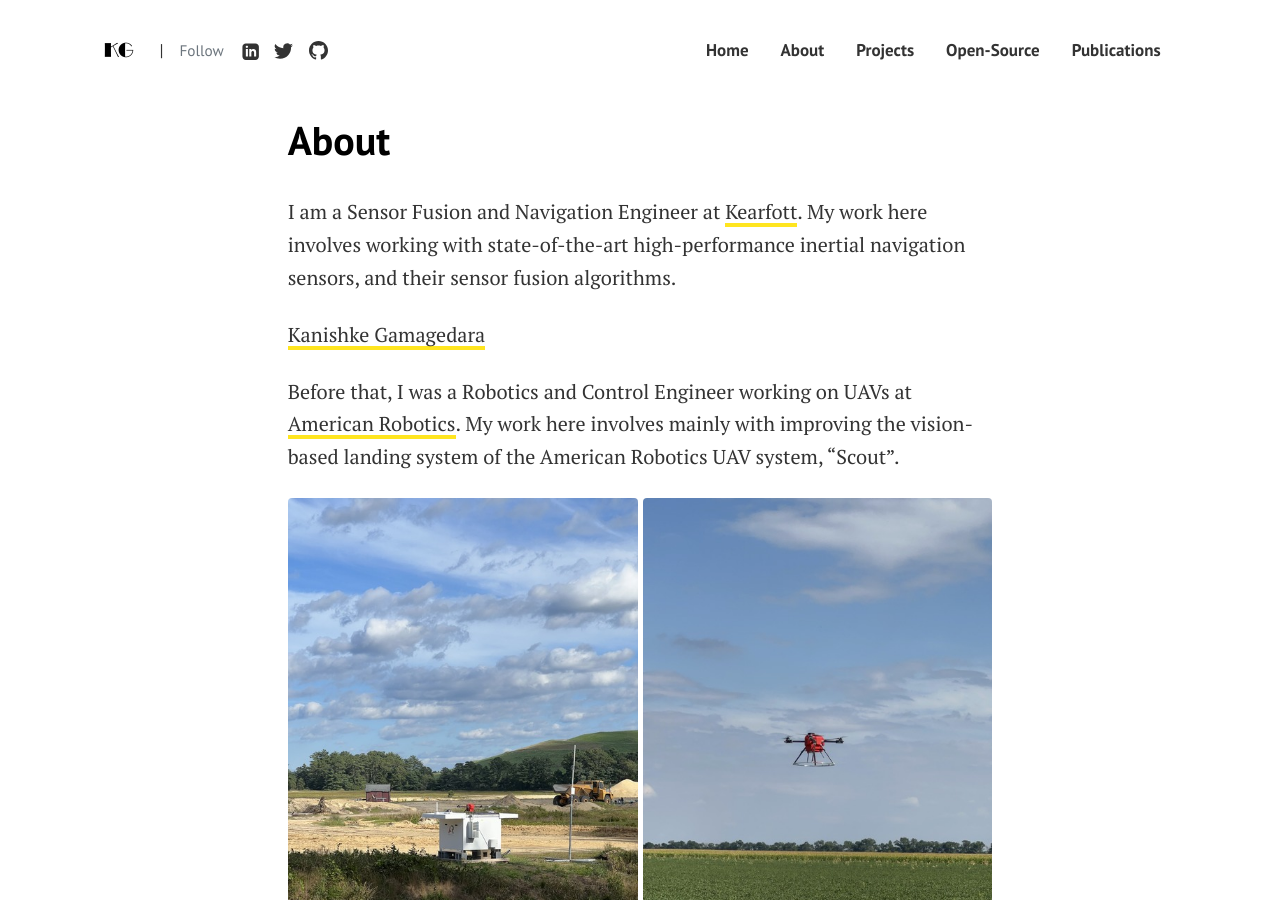
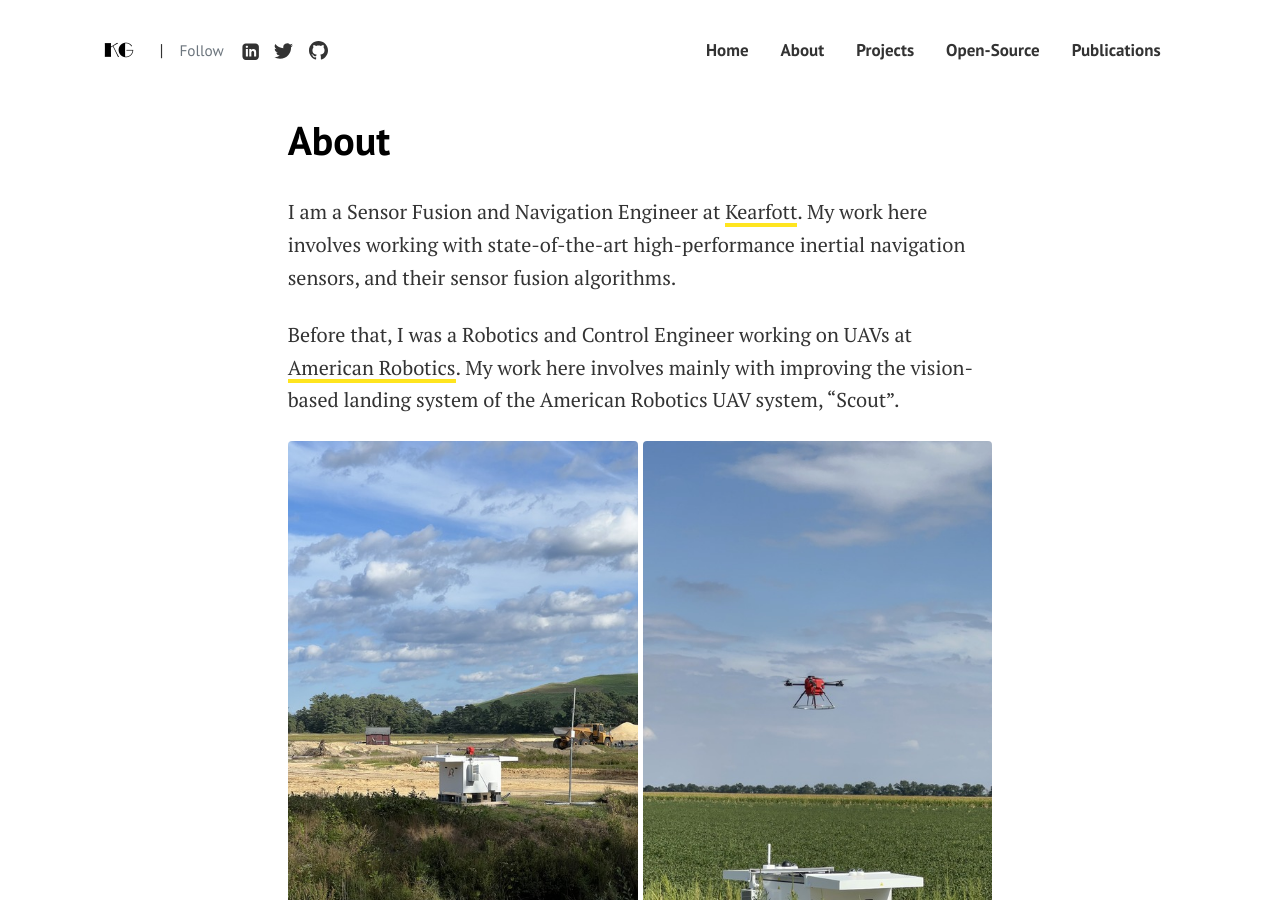
Before and after one commit to kanishkegb/kanishkegb.github.io, a Jekyll site: the page built from pages/about.md, in a window 1280 px wide and 900 px high. Built offline with Jekyll 4.4.1, drawn with Linux system fonts in a browser that asks for light colours; a script that is not in the unit is left out; comment, search, counter and statistics services are not loaded.

Commit message:
Remove unresponsive linkedin badge

```diff
--- a/pages/about.md
+++ b/pages/about.md
@@ -10,8 +10,6 @@ permalink: "/about/"
 
 I am a Sensor Fusion and Navigation Engineer at [Kearfott](https://www.kearfott.com).
 My work here involves working with state-of-the-art high-performance inertial navigation sensors, and their sensor fusion algorithms.
-
-{{ site.linkedin_badge }}
 
 Before that, I was a Robotics and Control Engineer working on UAVs at [American Robotics](https://www.american-robotics.com/).
 My work here involves mainly with improving the vision-based landing system of the American Robotics UAV system, "Scout".
```
